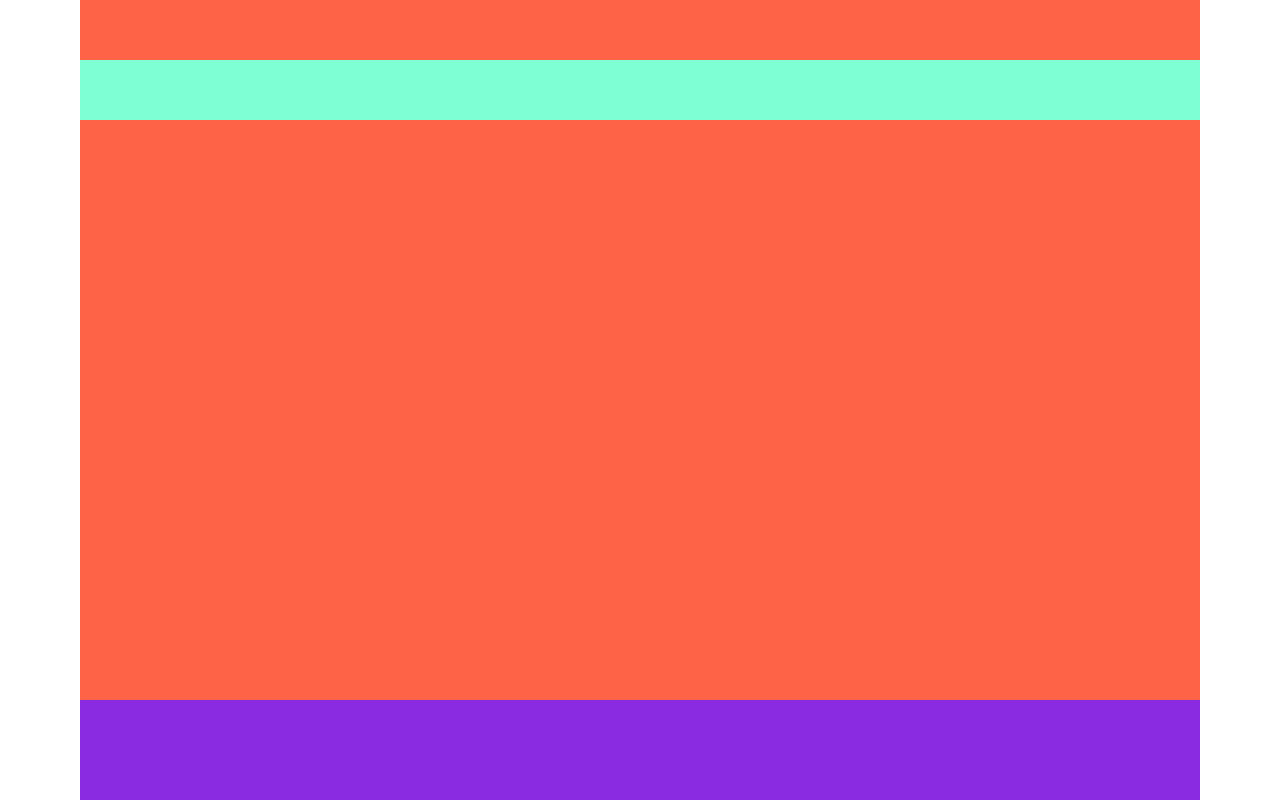
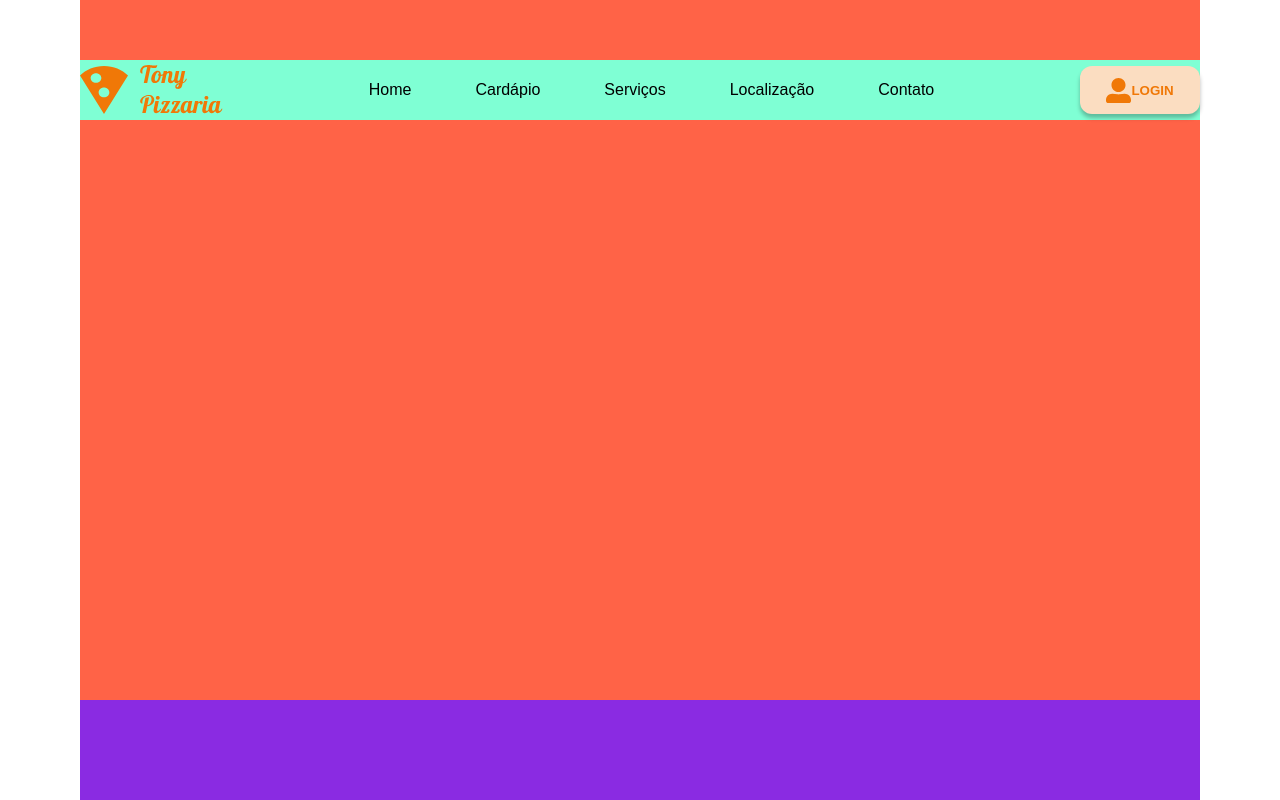
Before and after one commit to GuilhermeVianadeSouza/tony-pizzaria, a plain HTML site: page index.html in a window 1280 px wide. Shown: the top 800 px of the page. Drawn offline with Linux system fonts and the light colour scheme.

Commit message:
Header concluido

```diff
--- a/index.html
+++ b/index.html
@@ -7,7 +7,30 @@
     <title>Tony Pizzaria</title>
 </head>
 <body>
-    <header></header>
+    <header>
+        <img src="./img/logo.svg" alt="Logo do tony pizzaria">
+        <menu>
+            <li>
+                <a href="#">Home</a>
+            </li>
+            <li>
+                <a href="#"> Cardápio</a>
+            </li>
+            <li>
+                <a href="#">Serviços</a>
+            </li>
+            <li>
+                <a href="#">Localização</a>
+            </li>
+            <li>
+                <a href="#">Contato</a>
+            </li>
+        </menu>
+        <button>
+            <img src="./img/icon.svg" alt="Icone usuário">
+            <span>LOGIN</span>
+        </button>
+    </header>
     <main></main>
     <footer></footer>
 </body>
--- a/style.css
+++ b/style.css
@@ -11,8 +11,15 @@ ul,ol,li{
     list-style: none;
 }
 
+:root {
+    --primary-color: #F07807;
+    --secundary-color: #fbddc1;
+    --default-shadow: 0 4px 4px #0004;
+}
+
 body{
     padding: 0px 80px;
+    font-family: "Poppins", sans-serif;
 }
 
 header{
@@ -21,6 +28,38 @@ header{
     width: calc(100% - 160px);
     position: fixed;
     top: 60px;
+    display: flex;
+    justify-content: space-between;
+    align-items: center;
+}
+header menu{
+    display: flex;
+    justify-content: center;
+    align-items: center;
+    gap: 48px;
+}
+header li{
+    padding: 4px 8px;
+    transition: 0.5s;
+}
+header li:hover{
+    background-color: var(--secundary-color);
+    box-shadow: 0 4px 4px #0004;
+}
+
+header button{
+    height: 48px;
+    width: 120px;
+    background-color: var(--secundary-color);
+    border-radius: 12px;
+    border: none;
+    box-shadow: var(--default-shadow);
+    display: flex;
+    justify-content: center;
+    align-items: center;
+    gap: 8;
+    font-weight: 800;
+    color: var(--primary-color);
 }
 
 main{
```
Also changed, not shown: img/icon.svg (added), img/logo.svg (added), 1 other file.
